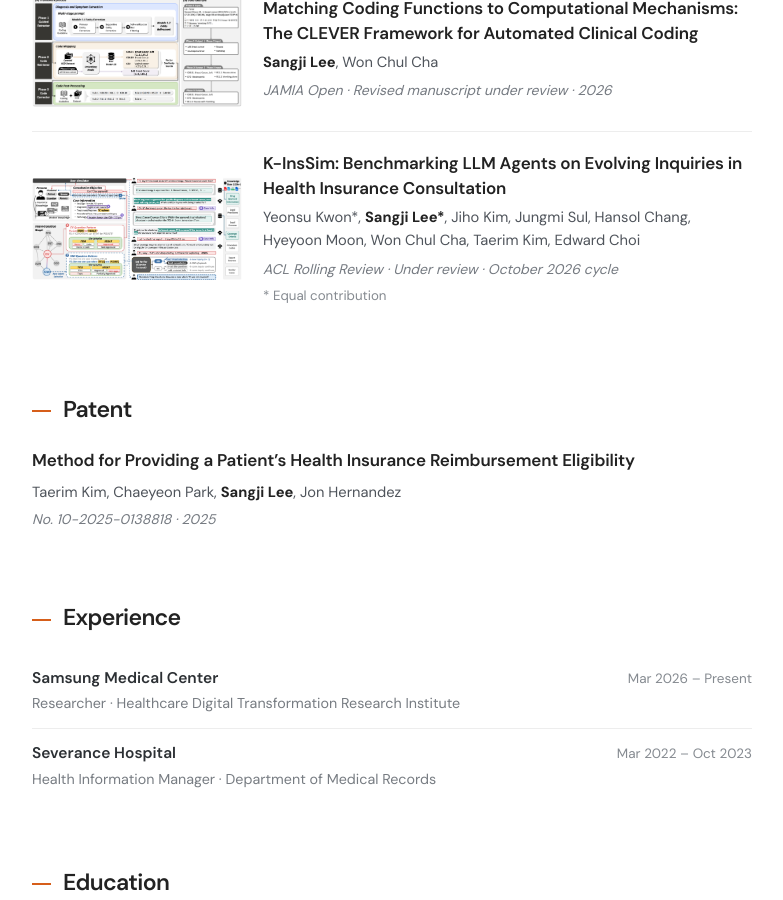
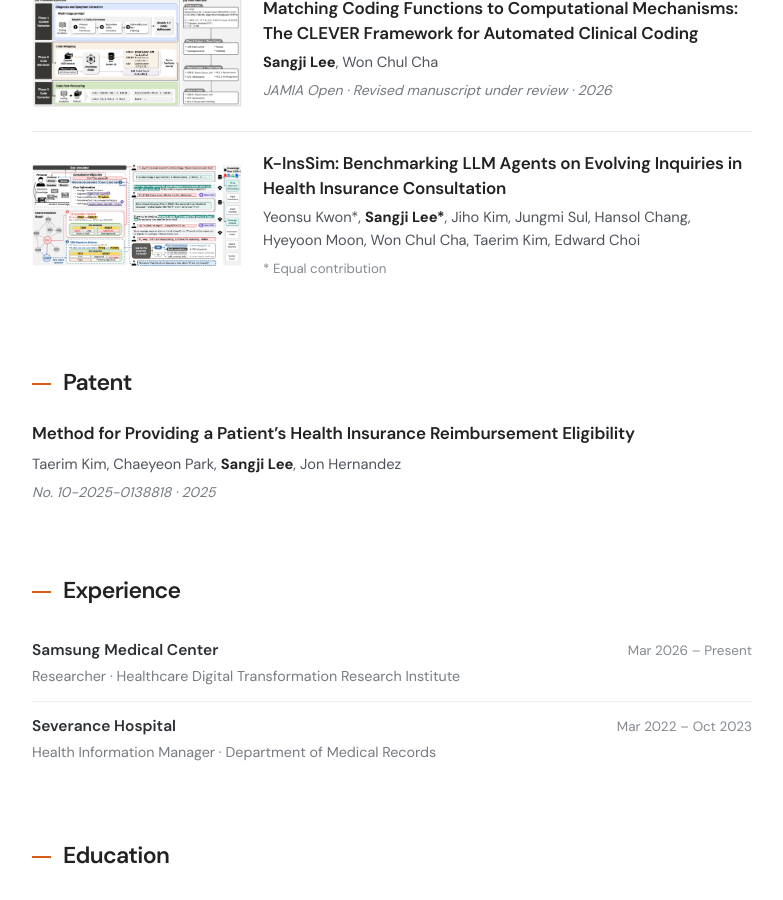
Before and after one commit to sangji06/sangji06.github.io, a Jekyll site: the page built from index.html, in a window 1280 px wide and 900 px high, scrolled down 1004 px. Shown: the whole window, without its empty margins (248-1031 px from the left). Built offline with Jekyll 4.4.1, drawn with Linux system fonts in a browser that asks for light colours.

Commit message:
Refactor venue entry in publications.yml
Updated venue field to a new format.

```diff
--- a/_data/publications.yml
+++ b/_data/publications.yml
@@ -45,7 +45,7 @@
   - name: Edward Choi
     me: false
     equal_contribution: false
-  venue: ACL Rolling Review · Under review · October 2026 cycle
+  venue:
   thumbnail: /assets/images/k-inssim.png
   alt: Illustrative K-InsSim workflow thumbnail
   note: '* Equal contribution'
```
